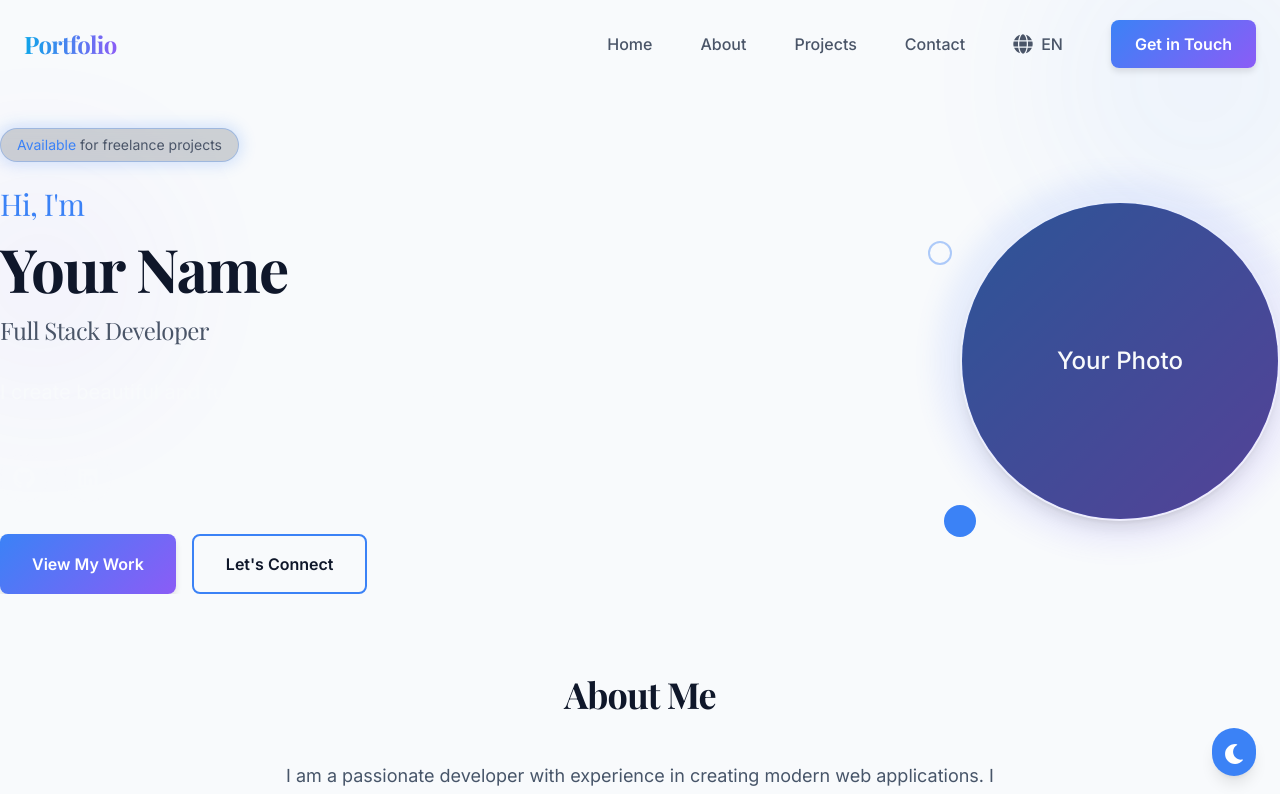
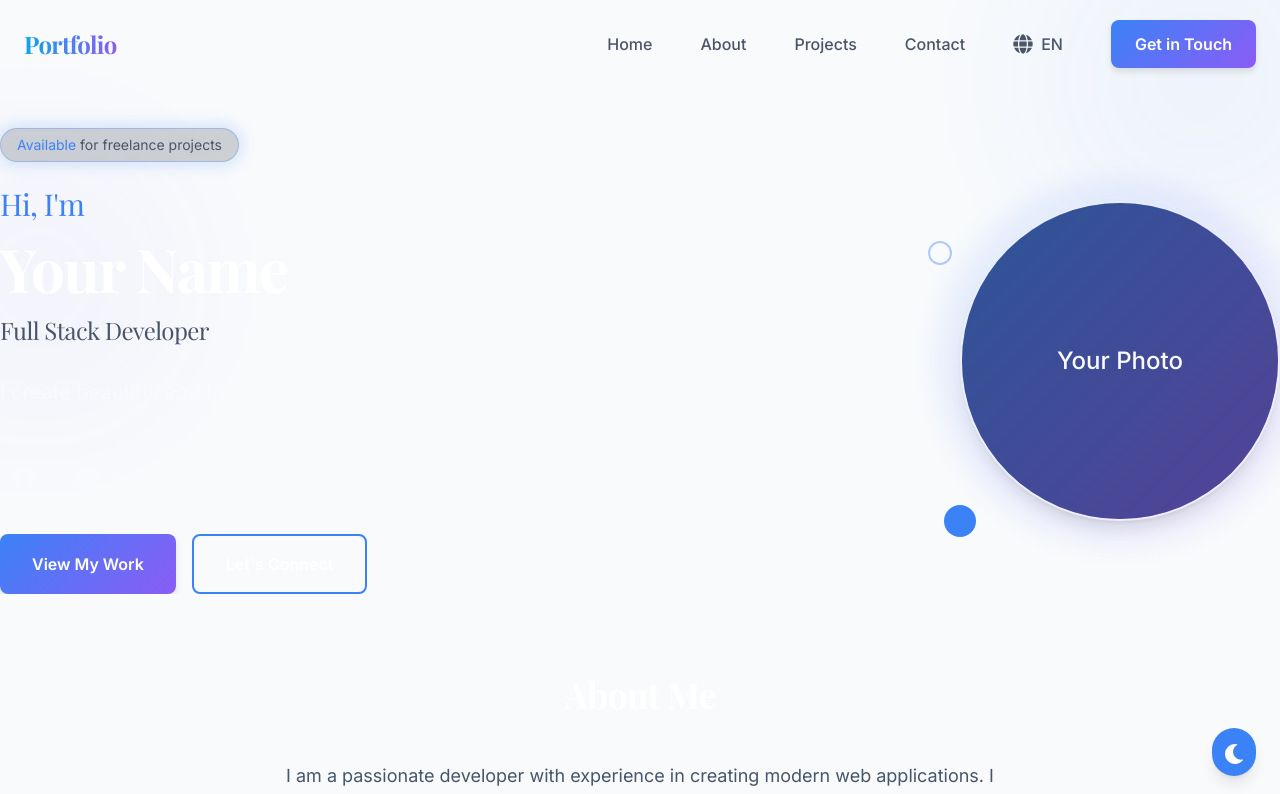
Before and after one commit to xsmartbartx/Portfolio-Online, a React (Create React App) app: page / in a window 1280 px wide. Shown: the top 794 px of the page. Built offline with nearby package versions, Linux system fonts and the light colour scheme.

Commit message:
Update modern.css

```diff
--- a/src/styles/modern.css
+++ b/src/styles/modern.css
@@ -184,7 +184,7 @@ h1, h2, h3, h4, h5, h6 {
     text-shadow: 0 0 10px rgba(59, 130, 246, 0.2);
   }
   50% {
-    text-shadow: 0 0 20px rgba(59, 130, 246, 0.4), 0 0 30px rgba(59, 130, 246, 0.2);
+    text-shadow: 0 0 20px rgba(37, 188, 248, 0.699), 0 0 30px rgba(34, 255, 255, 0.425);
   }
 }
 
@@ -472,7 +472,7 @@ h1, h2, h3, h4, h5, h6 {
   --secondary: #64748b;
   --accent: #3b82f6;
   --accent-alt: #8b5cf6;
-  --text-primary: #0f172a;
+  --text-primary: #ffffff;
   --text-secondary: #475569;
   --background: #f8fafc;
   --card-bg: rgba(255, 255, 255, 0.9);
@@ -487,7 +487,7 @@ h1, h2, h3, h4, h5, h6 {
   --secondary: #94a3b8;
   --accent: #60a5fa;
   --accent-alt: #a78bfa;
-  --text-primary: #f8fafc;
+  --text-primary: #d6d6d6c2;
   --text-secondary: #94a3b8;
   --background: #0f172a;
   --card-bg: rgba(15, 23, 42, 0.8);
```
